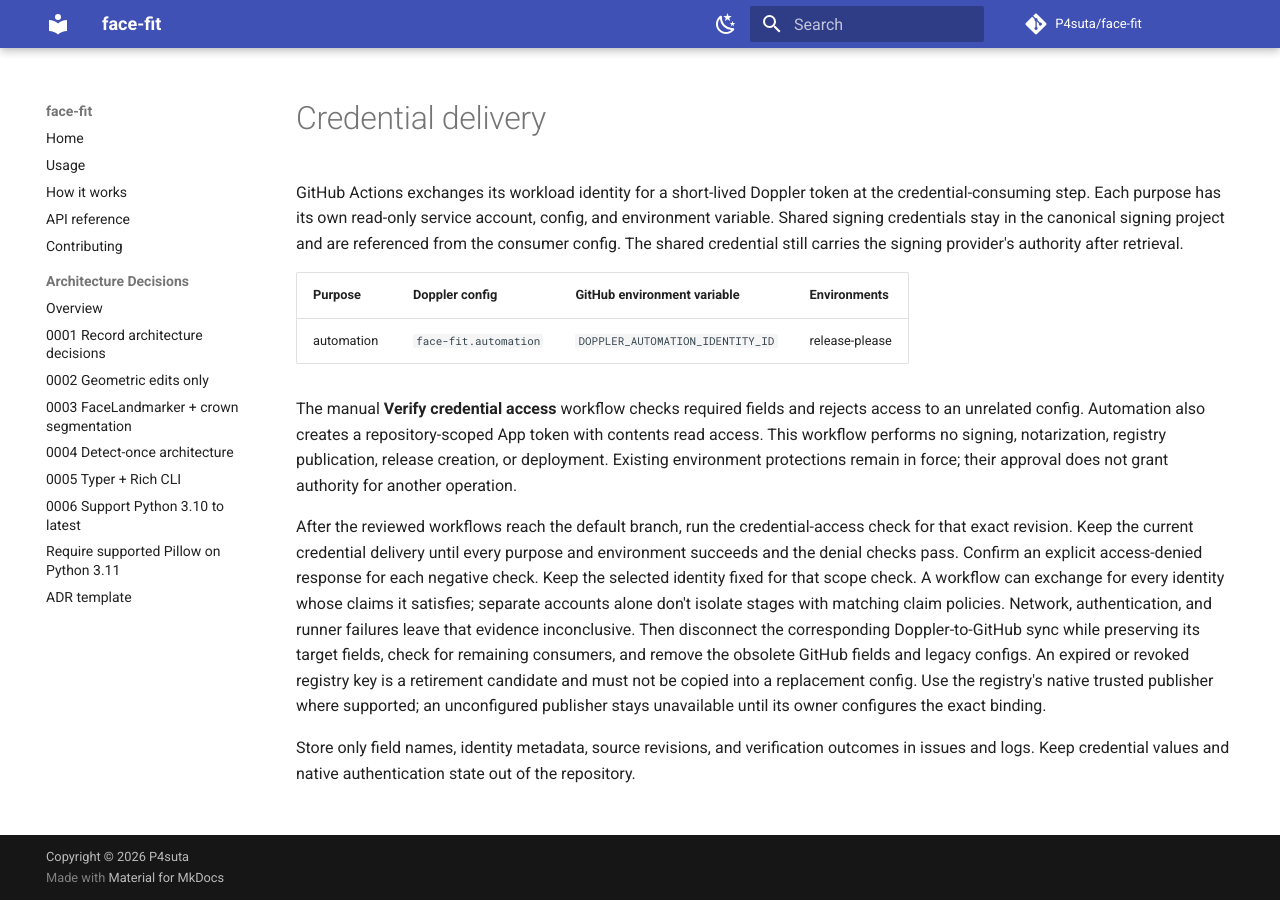
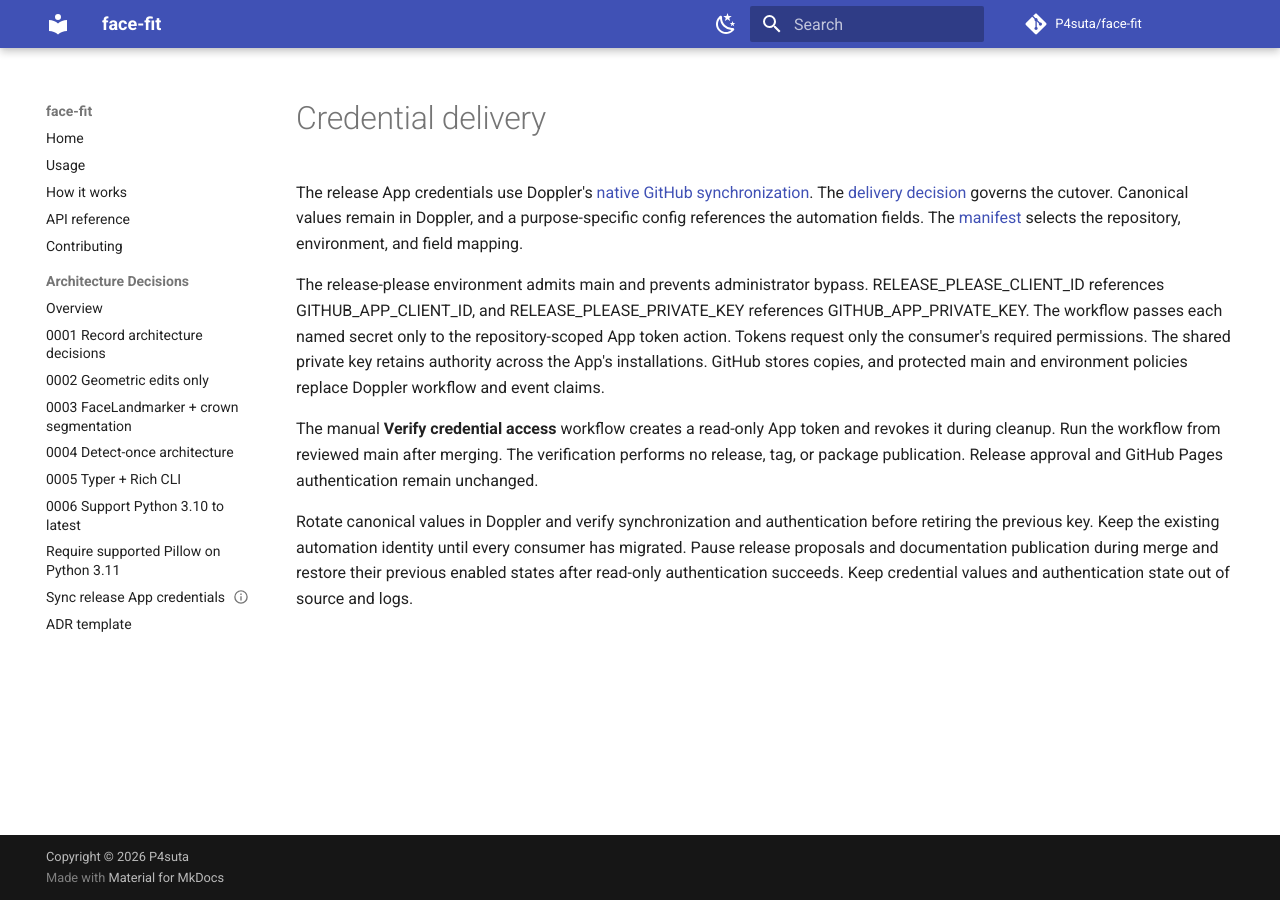
Before and after one commit to P4suta/face-fit, an MkDocs documentation site: the page built from docs/credential-delivery.md, in a window 1280 px wide. Built offline with MkDocs 1.6.1 and Material for MkDocs 9.7.7, drawn with Linux system fonts in a browser that asks for light colours; comment, search, counter and statistics services are not loaded.

Commit message:
ci(secrets): sync protected release App credentials (#52)

```diff
--- a/docs/credential-delivery.md
+++ b/docs/credential-delivery.md
@@ -4,29 +4,24 @@
 
 # Credential delivery
 
-GitHub Actions exchanges its workload identity for a short-lived Doppler token at the credential-consuming step.
-Each purpose has its own read-only service account, config, and environment variable.
-Shared signing credentials stay in the canonical signing project and are referenced from the consumer config.
-The shared credential still carries the signing provider's authority after retrieval.
+The release App credentials use Doppler's [native GitHub synchronization](https://docs.doppler.com/docs/github-actions).
+The [delivery decision](adr/sync-release-app-credentials-to-the-protected-environment.md) governs the cutover.
+Canonical values remain in Doppler, and a purpose-specific config references the automation fields.
+The [manifest](https://github.com/P4suta/face-fit/blob/main/automation/release-app-sync.toml) selects the repository, environment, and field mapping.
 
-| Purpose | Doppler config | GitHub environment variable | Environments |
-| --- | --- | --- | --- |
-| automation | `face-fit.automation` | `DOPPLER_AUTOMATION_IDENTITY_ID` | release-please |
+The release-please environment admits main and prevents administrator bypass.
+RELEASE_PLEASE_CLIENT_ID references GITHUB_APP_CLIENT_ID, and RELEASE_PLEASE_PRIVATE_KEY references GITHUB_APP_PRIVATE_KEY.
+The workflow passes each named secret only to the repository-scoped App token action.
+Tokens request only the consumer's required permissions.
+The shared private key retains authority across the App's installations.
+GitHub stores copies, and protected main and environment policies replace Doppler workflow and event claims.
 
-The manual **Verify credential access** workflow checks required fields and rejects access to an unrelated config.
-Automation also creates a repository-scoped App token with contents read access.
-This workflow performs no signing, notarization, registry publication, release creation, or deployment.
-Existing environment protections remain in force; their approval does not grant authority for another operation.
+The manual **Verify credential access** workflow creates a read-only App token and revokes it during cleanup.
+Run the workflow from reviewed main after merging.
+The verification performs no release, tag, or package publication.
+Release approval and GitHub Pages authentication remain unchanged.
 
-After the reviewed workflows reach the default branch, run the credential-access check for that exact revision.
-Keep the current credential delivery until every purpose and environment succeeds and the denial checks pass.
-Confirm an explicit access-denied response for each negative check.
-Keep the selected identity fixed for that scope check.
-A workflow can exchange for every identity whose claims it satisfies; separate accounts alone don't isolate stages with matching claim policies.
-Network, authentication, and runner failures leave that evidence inconclusive.
-Then disconnect the corresponding Doppler-to-GitHub sync while preserving its target fields, check for remaining consumers, and remove the obsolete GitHub fields and legacy configs.
-An expired or revoked registry key is a retirement candidate and must not be copied into a replacement config.
-Use the registry's native trusted publisher where supported; an unconfigured publisher stays unavailable until its owner configures the exact binding.
-
-Store only field names, identity metadata, source revisions, and verification outcomes in issues and logs.
-Keep credential values and native authentication state out of the repository.
+Rotate canonical values in Doppler and verify synchronization and authentication before retiring the previous key.
+Keep the existing automation identity until every consumer has migrated.
+Pause release proposals and documentation publication during merge and restore their previous enabled states after read-only authentication succeeds.
+Keep credential values and authentication state out of source and logs.
--- a/mkdocs.yml
+++ b/mkdocs.yml
@@ -43,6 +43,7 @@
       - 0005 Typer + Rich CLI: adr/0005-typer-rich-cli.md
       - 0006 Support Python 3.10 to latest: adr/0006-support-python-3.10-to-latest.md
       - Require supported Pillow on Python 3.11: adr/require-supported-pillow-on-python-3.11.md
+      - Sync release App credentials: adr/sync-release-app-credentials-to-the-protected-environment.md
       - ADR template: adr/0000-template.md
 
 plugins:
```
Also changed, not shown: docs/ADR_INDEX.md (+16 -20 lines), docs/adr/sync-release-app-credentials-to-the-protected-environment.md (added, +37 -0 lines), 3 other files.
